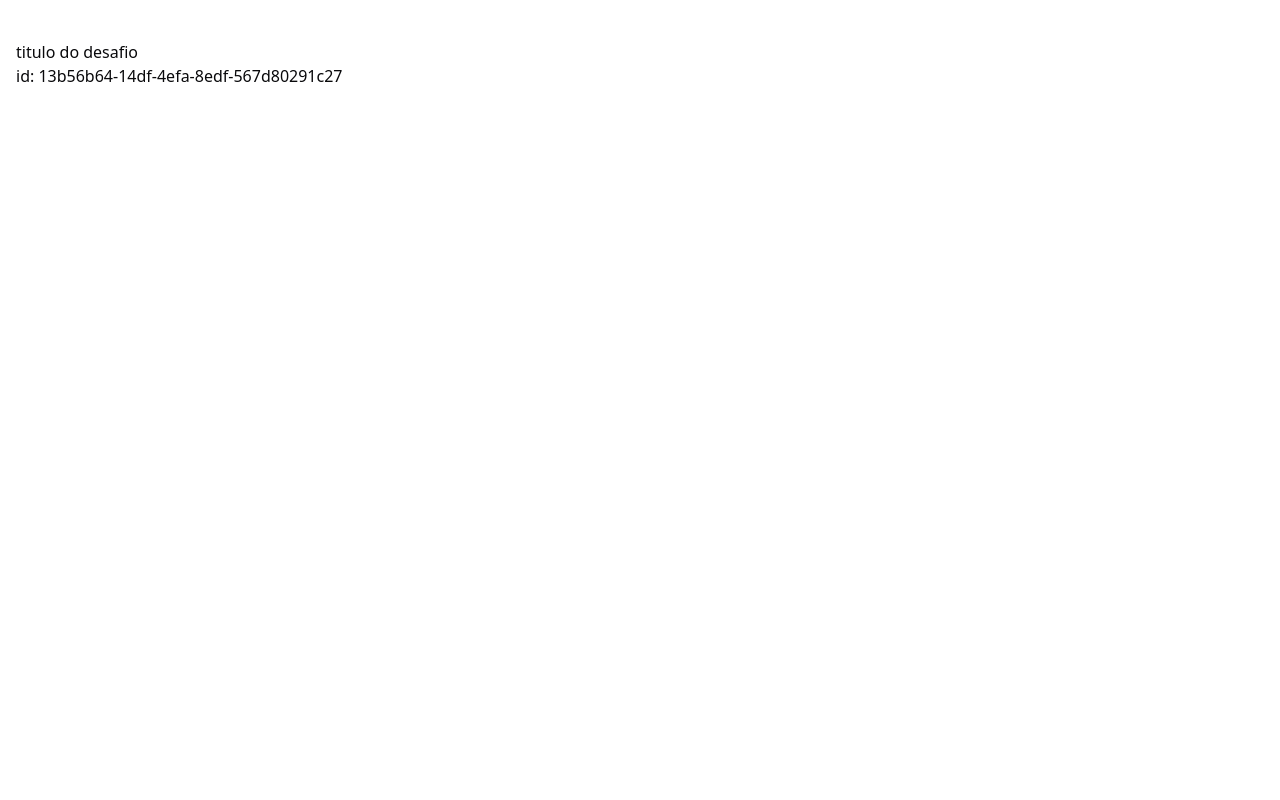
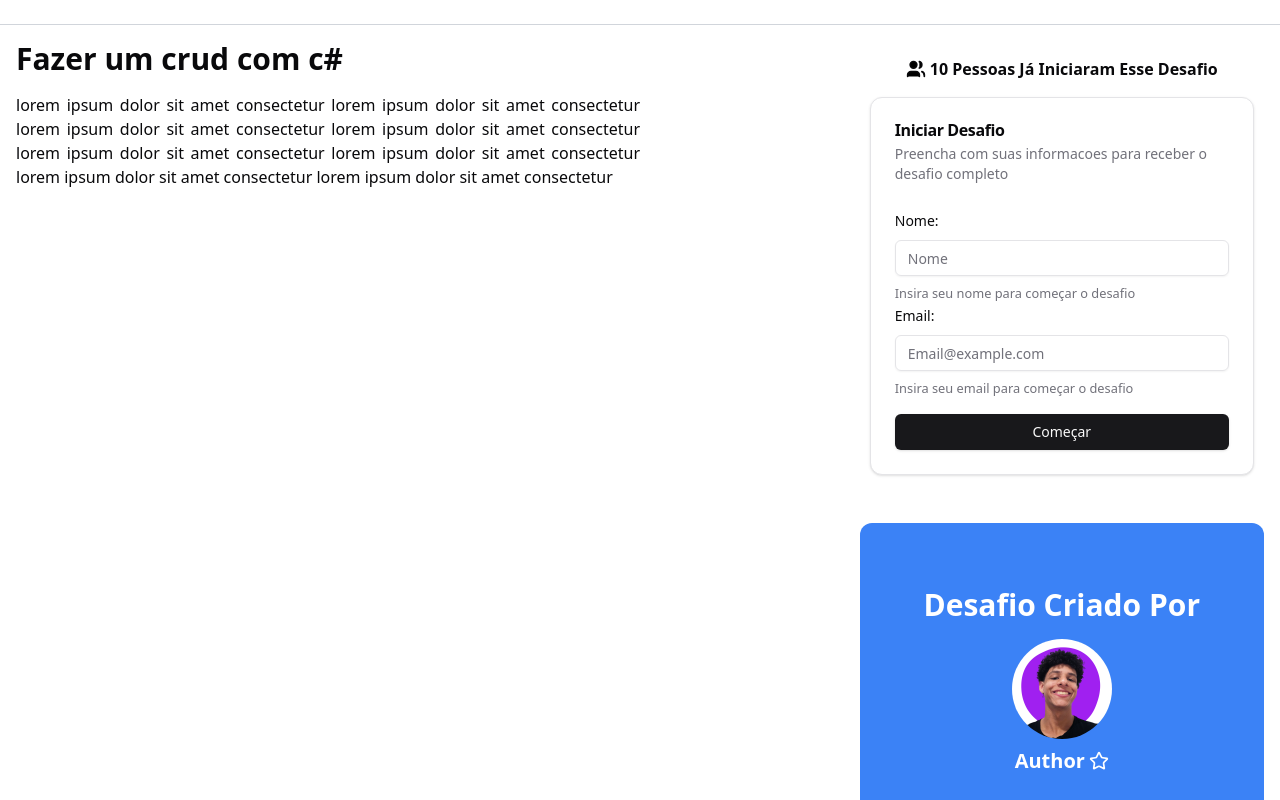
Before and after one commit to ArthurSilv4/front-desafioo.tech, a Next.js app: page /13b56b64-14df-4efa-8edf-567d80291c27 in a window 1280 px wide. Shown: the part 980-1780 px from the top of the page. Built offline with nearby package versions, Linux system fonts and the light colour scheme.

Commit message:
criado o estilo da pagina do desafio

```diff
--- a/src/app/[id]/page.tsx
+++ b/src/app/[id]/page.tsx
@@ -2,17 +2,163 @@
 
 import React from "react";
 import Main from "@/components/Layout/Main/page";
-import { useParams } from "next/navigation";
+import {
+  Card,
+  CardContent,
+  CardDescription,
+  CardHeader,
+  CardTitle,
+} from "@/components/ui/card";
+import { FormProvider, useForm } from "react-hook-form";
+import {
+  FormControl,
+  FormDescription,
+  FormField,
+  FormItem,
+  FormMessage,
+} from "@/components/ui/form";
+import { Label } from "@/components/ui/label";
+import { Input } from "@/components/ui/input";
+import { zodResolver } from "@hookform/resolvers/zod";
+import { z } from "zod";
+import { Button } from "@/components/ui/button";
+import Image from "next/image";
+import { Star, Users } from "lucide-react";
+import { Separator } from "@/components/ui/separator";
+
+const challenge = {
+  id: 1,
+  title: "Fazer um crud com c#",
+  description:
+    "lorem ipsum dolor sit amet consectetur lorem ipsum dolor sit amet consectetur lorem ipsum dolor sit amet consectetur lorem ipsum dolor sit amet consectetur lorem ipsum dolor sit amet consectetur lorem ipsum dolor sit amet consectetur lorem ipsum dolor sit amet consectetur lorem ipsum dolor sit amet consectetur",
+  author: "Author",
+  starts: 10,
+};
+
+const formSchema = z.object({
+  name: z.string().nonempty({
+    message: "Por favor, insira seu nome.",
+  }),
+  email: z.string().email({
+    message: "Por favor, insira um e-mail válido.",
+  }),
+});
 
 export default function ChallengeId() {
-  const { id } = useParams();
+  // const { id } = useParams();
+
+  const form = useForm<z.infer<typeof formSchema>>({
+    resolver: zodResolver(formSchema),
+    defaultValues: {
+      name: "",
+      email: "",
+    },
+  });
+
+  function onSubmit(values: z.infer<typeof formSchema>) {
+    console.log(values);
+  }
 
   return (
     <Main>
       <section className="min-h-screen">
+        <Separator className="h-[1px] w-full bg-gray-300 " />
         <div className="container mx-auto p-4">
-          <h1>titulo do desafio</h1>
-          <span>id: {id}</span>
+          <div className="flex justify-between gap-4 flex-col items-start lg:flex-row">
+            <div className="lg:max-w-[50%]">
+              <h1 className="text-3xl font-bold">{challenge.title}</h1>
+              <p className="text-justify mt-4">{challenge.description}</p>
+            </div>
+            <div className="flex flex-col items-center gap-4 w-full lg:w-fit">
+              <div>
+                <div className="flex items-center justify-center gap-1 mt-4">
+                  <Users fill="true" size={20} />
+                  <span className="font-semibold">
+                    {challenge.starts} Pessoas Já Iniciaram Esse Desafio
+                  </span>
+                </div>
+                <Card className="w-full min-w- max-w-sm mt-4">
+                  <CardHeader>
+                    <CardTitle>Iniciar Desafio</CardTitle>
+                    <CardDescription>
+                      Preencha com suas informacoes para receber o desafio
+                      completo
+                    </CardDescription>
+                  </CardHeader>
+                  <CardContent>
+                    <FormProvider {...form}>
+                      <form onSubmit={form.handleSubmit(onSubmit)}>
+                        <FormField
+                          control={form.control}
+                          name="name"
+                          render={({ field }) => (
+                            <FormItem>
+                              <Label>Nome:</Label>
+                              <FormControl>
+                                <Input
+                                  type="text"
+                                  placeholder="Nome"
+                                  {...field}
+                                />
+                              </FormControl>
+                              <FormDescription>
+                                Insira seu nome para começar o desafio
+                              </FormDescription>
+                              <FormMessage />
+                            </FormItem>
+                          )}
+                        />
+                        <FormField
+                          control={form.control}
+                          name="email"
+                          render={({ field }) => (
+                            <FormItem>
+                              <Label>Email:</Label>
+                              <FormControl>
+                                <Input
+                                  type="email"
+                                  placeholder="Email@example.com"
+                                  {...field}
+                                />
+                              </FormControl>
+                              <FormDescription>
+                                Insira seu email para começar o desafio
+                              </FormDescription>
+                              <FormMessage />
+                            </FormItem>
+                          )}
+                        />
+                        <Button type="submit" className="w-full mt-4">
+                          Começar
+                        </Button>
+                      </form>
+                    </FormProvider>
+                  </CardContent>
+                </Card>
+              </div>
+
+              <div className="flex flex-col items-center mt-8 bg-blue-500 p-16 rounded-xl text-white">
+                <span className="font-bold text-xl lg:text-3xl">
+                  Desafio Criado Por
+                </span>
+                <div className="mt-4 flex flex-col items-center">
+                  <Image
+                    src="/eu.png"
+                    alt="author"
+                    width={100}
+                    height={100}
+                    className="rounded-full"
+                  />
+                  <div className="flex items-center gap-1 mt-2">
+                    <span className="text-xl font-semibold ">
+                      {challenge.author}
+                    </span>
+                    <Star size={20} color="white" />
+                  </div>
+                </div>
+              </div>
+            </div>
+          </div>
         </div>
       </section>
     </Main>
```
